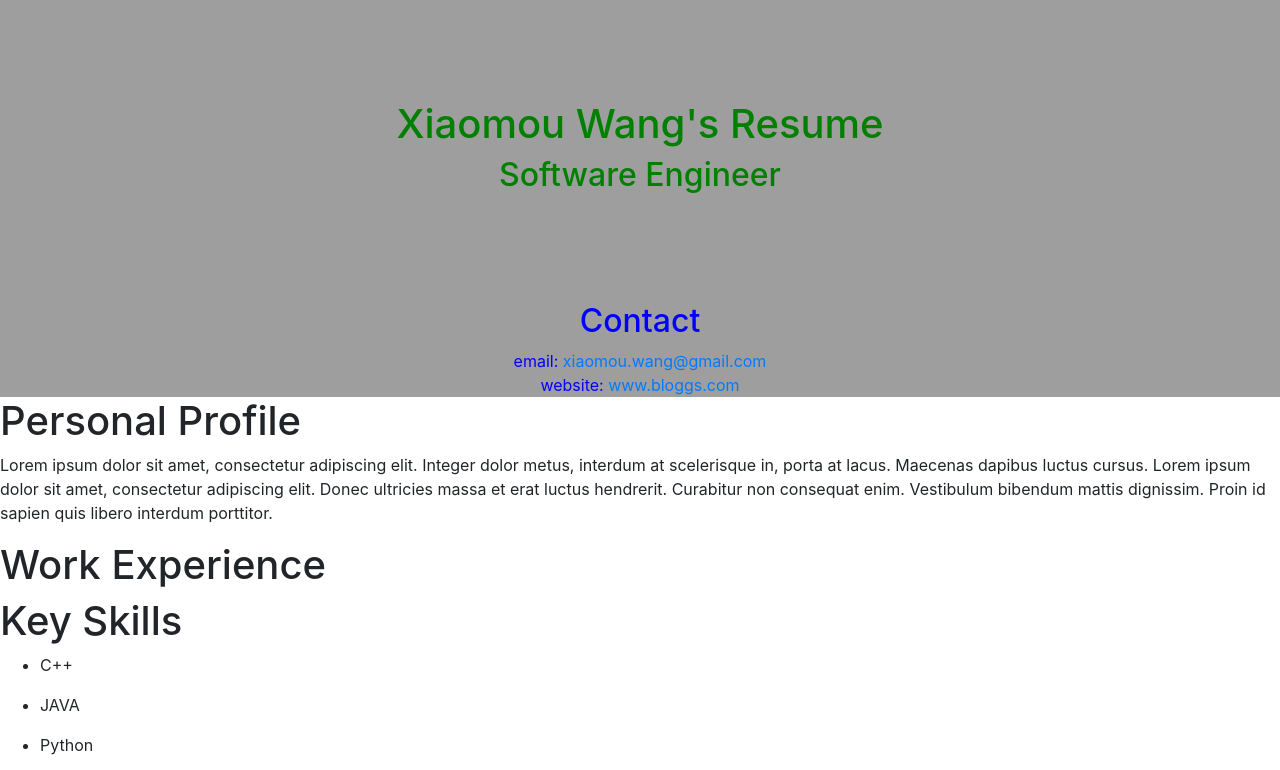
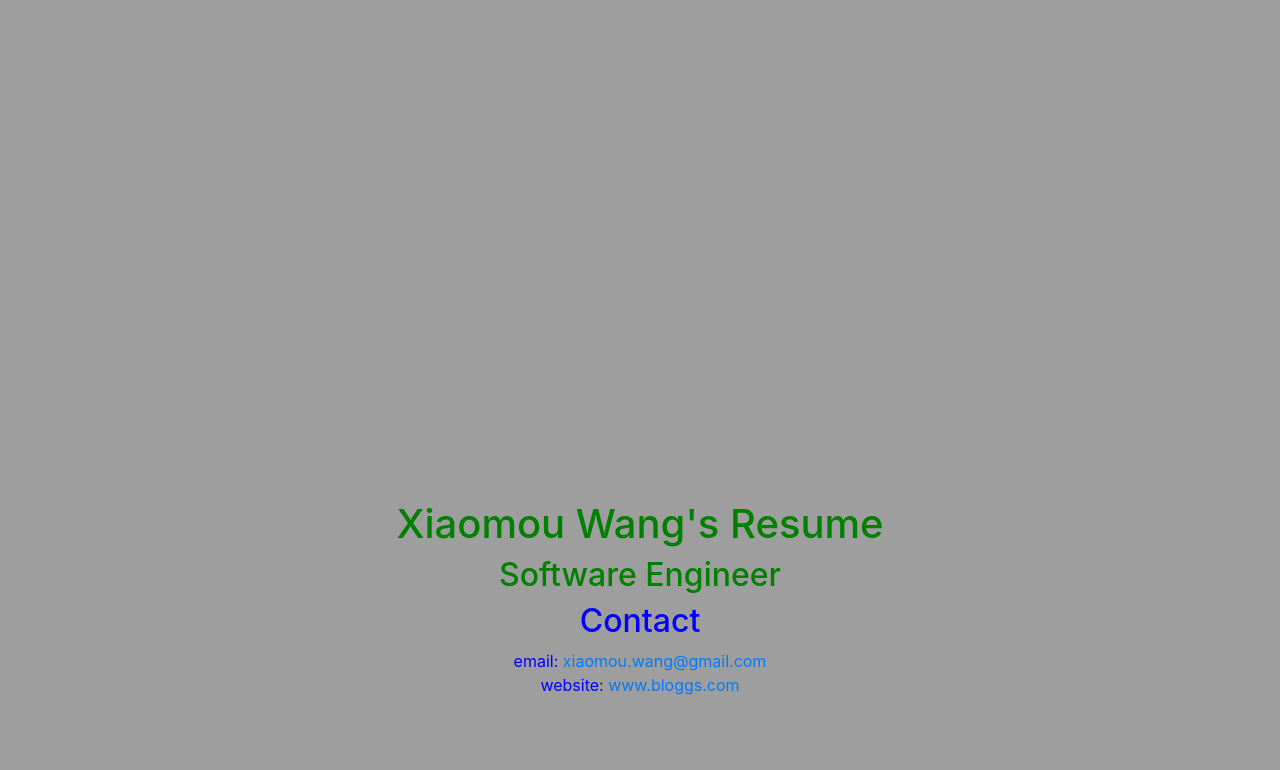
Before and after one commit to wxiaomou/firstAngularJsProject, a plain HTML site: page index.html in a window 1280 px wide. Shown: the top 770 px of the page. Drawn offline with nearby package versions, Linux system fonts and the light colour scheme; some packages are replaced by stand-ins of ours; a script that the page names is missing.

Commit message:
add css changes

```diff
--- a/index.html
+++ b/index.html
@@ -4,42 +4,44 @@
 <link href="bower_components/bootstrap/dist/css/bootstrap.min.css" rel="stylesheet">
 
 <style type="text/css">
+html {
+	height: 100%;
+}
+body {
+	height: 100%;
+	width: 100%;
+}
 header {
-    /*position: absolute;*/
+    position: relative;
     text-align: center;
     width: 100%;
     top: 0;
-    /*background-position: center;*/
     color: green;
-}
-
-.header-content {
-    position: relative;
-    text-align: center;
-    padding: 100px 15px 100px;
-    width: 100%;
-}
-
-.forbiddencity-bg {
+    min-height: 100%;
     background-image: url("http://localhost:8080/src/img/forbiddencity.jpg");
-    background-repeat:no-repeat;
-    min-height:100%;
 	background-size:cover;
     -webkit-background-size: cover;
     -moz-background-size: cover;
     -o-background-size: cover;
+
 }
+
+.header-content {
+    position: absolute;
+    top: 50%;
+    text-align: center;
+    padding: 100px 15px 100px;
+    width: 100%;
+
+}
+
 </style>
 
 <body ng-controller="myResumeCtrl">
-<div style="padding: 0">
 	<header id="cv" class="forbiddencity-bg">
-	<div>
 		<div id="name" class="header-content">
 			<h1 class="header-content-inner">{{ user.name }}'s Resume</h1>
 			<h2 class="header-content-inner">{{ user.jobtitle }}</h2>
-		</div>
-
 			<section id="contact">
 				<div id="contactDetails" class="container" style="color: blue">
 	                <h2 class="section-heading">Contact</h2>
@@ -102,7 +104,6 @@ header {
 
 		</div>
 	</section>
-</div>
 
 	<!-- Compiled and minified CSS -->
 	<!-- <script src="https://ajax.googleapis.com/ajax/libs/jquery/1.11.3/jquery.min.js"></script> -->
```
Lines whose indentation alone changed are shown as unchanged.
